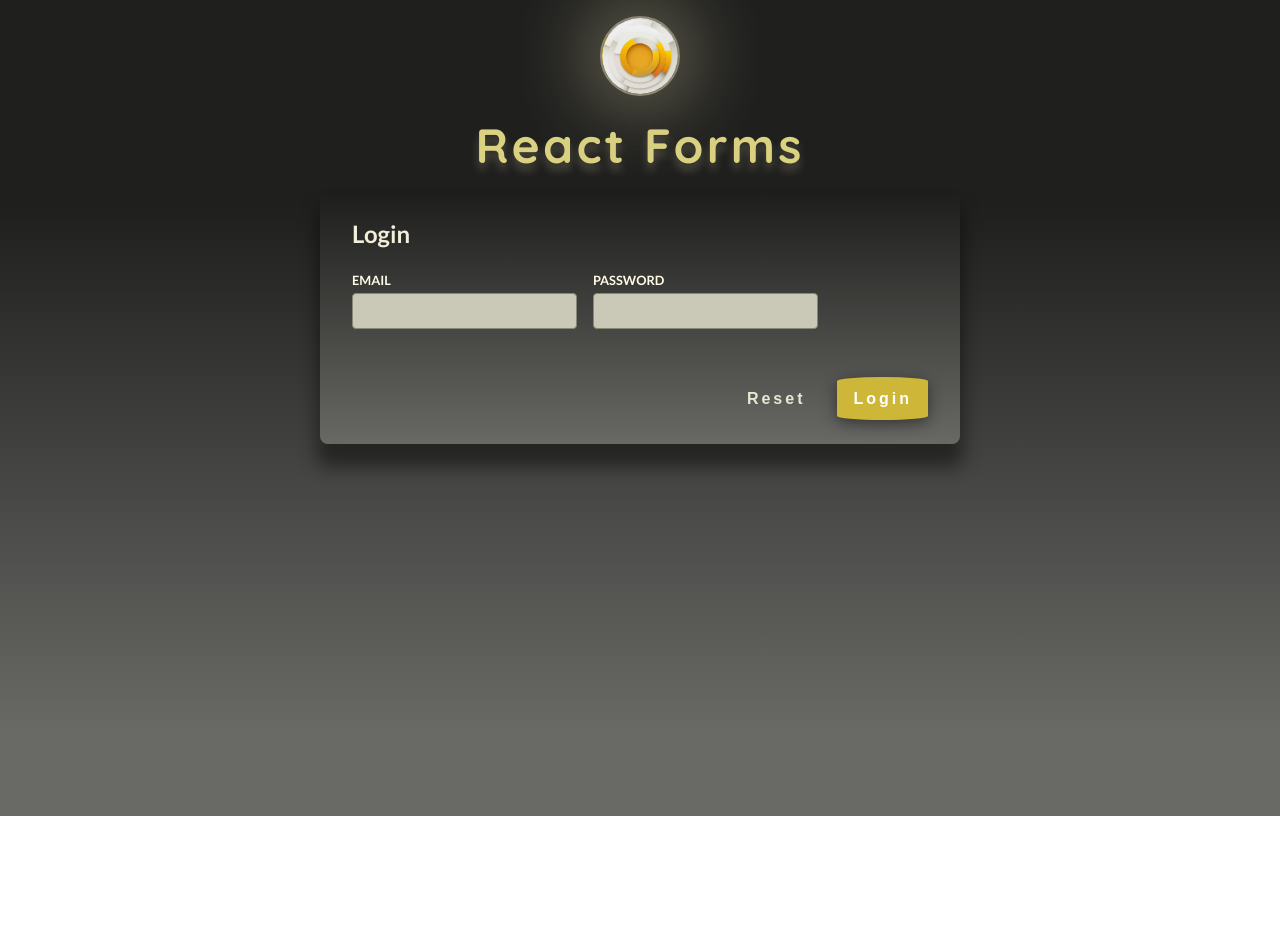
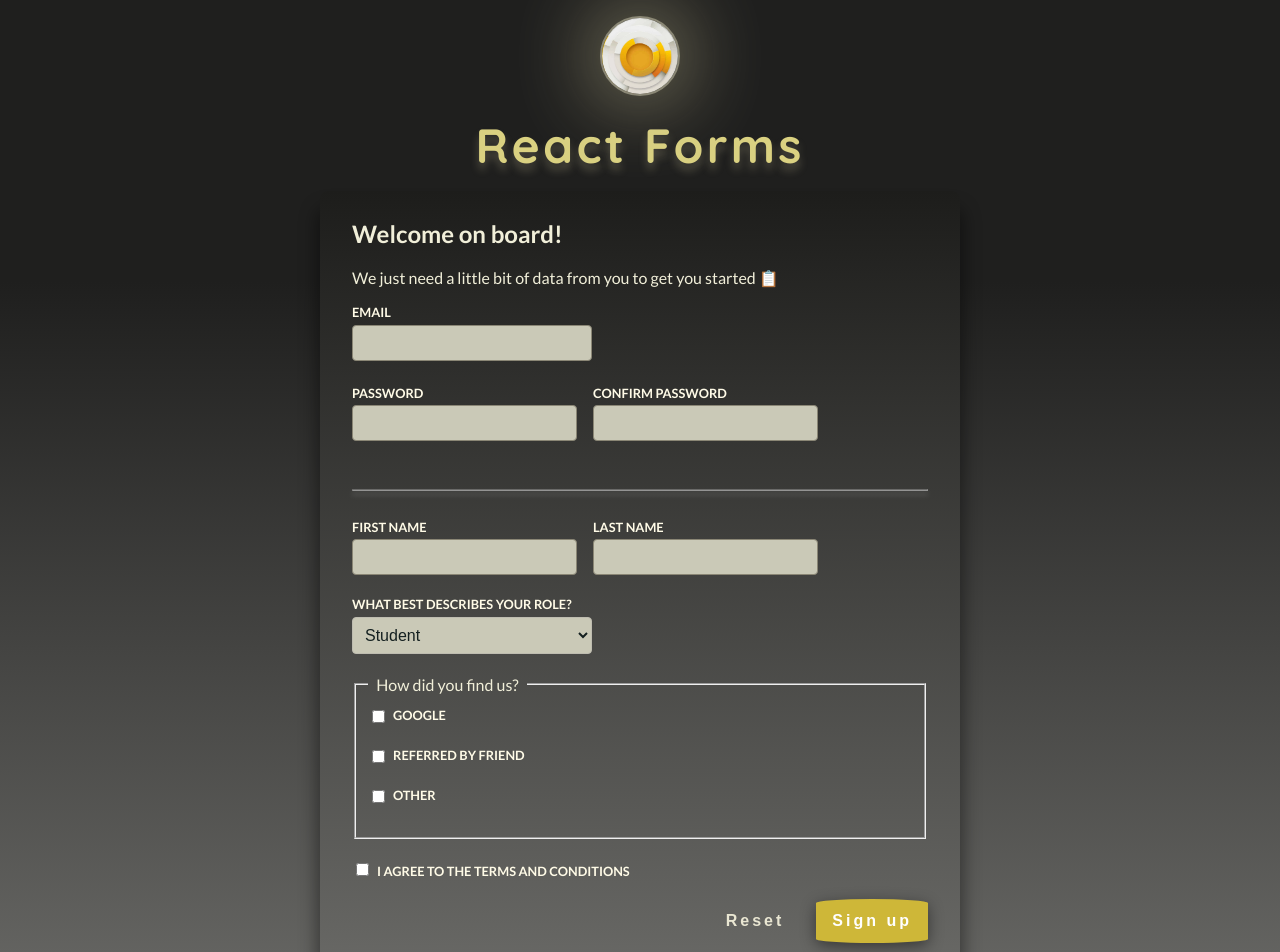
Before and after one commit to ShahramShakiba/ReactJS-Advanced-Course, a React (Vite) app in the folder ReactJS-Advanced-Course/Login-Form/: page / in a window 1280 px wide. Shown: the top 952 px of the page. Before the commit the page ends 816 px from the top, so only its background shows below. Built offline with nearby package versions, Linux system fonts and the light colour scheme.

Commit message:
Validating Input via Built-in Validation Props | "required" attribute

```diff
--- a/ReactJS-Advanced-Course/Login-Form/src/App.jsx
+++ b/ReactJS-Advanced-Course/Login-Form/src/App.jsx
@@ -1,6 +1,5 @@
 import Header from './components/Header.jsx';
 import Signup from './components/Signup.jsx';
-import Login from './components/Login.jsx';
 
 export default function App() {
   return (
@@ -8,8 +7,7 @@
       <Header />
 
       <main>
-        {/* <Signup /> */}
-        <Login />
+        <Signup />
       </main>
     </>
   );
--- a/ReactJS-Advanced-Course/Login-Form/src/components/Login.jsx
+++ b/ReactJS-Advanced-Course/Login-Form/src/components/Login.jsx
@@ -17,6 +17,7 @@
       return;
     }
 
+    // disappear the error after submitting
     setInvalidEmail(false);
 
     console.log('Sending HTTP Request...');
--- a/ReactJS-Advanced-Course/Login-Form/src/components/Signup.jsx
+++ b/ReactJS-Advanced-Course/Login-Form/src/components/Signup.jsx
@@ -21,13 +21,19 @@
 
       <div className="control">
         <label htmlFor="email"> Email </label>
-        <input id="email" type="email" name="email" />
+        <input id="email" type="email" name="email" required />
       </div>
 
       <div className="control-row">
         <div className="control">
           <label htmlFor="password"> Password </label>
-          <input id="password" type="password" name="password" />
+          <input
+            id="password"
+            type="password"
+            name="password"
+            required
+            minLength={8}
+          />
         </div>
 
         <div className="control">
@@ -36,6 +42,7 @@
             id="confirm-password"
             type="password"
             name="confirm-password"
+            required
           />
         </div>
       </div>
@@ -45,19 +52,19 @@
       <div className="control-row">
         <div className="control">
           <label htmlFor="first-name"> First Name </label>
-          <input type="text" id="first-name" name="first-name" />
+          <input type="text" id="first-name" name="first-name" required />
         </div>
 
         <div className="control">
           <label htmlFor="last-name"> Last Name </label>
-          <input type="text" id="last-name" name="last-name" />
+          <input type="text" id="last-name" name="last-name" required />
         </div>
       </div>
 
       <div className="control">
         <label htmlFor="phone"> What best describes your role? </label>
 
-        <select id="role" name="role">
+        <select id="role" name="role" required>
           <option value="student"> Student </option>
           <option value="teacher"> Teacher </option>
           <option value="employee"> Employee </option>
@@ -96,8 +103,13 @@
 
       <div className="control">
         <label htmlFor="terms-and-conditions">
-          <input type="checkbox" id="terms-and-conditions" name="terms" />I
-          agree to the terms and conditions
+          <input
+            type="checkbox"
+            id="terms-and-conditions"
+            name="terms"
+            required
+          />
+          I agree to the terms and conditions
         </label>
       </div>
 
```
